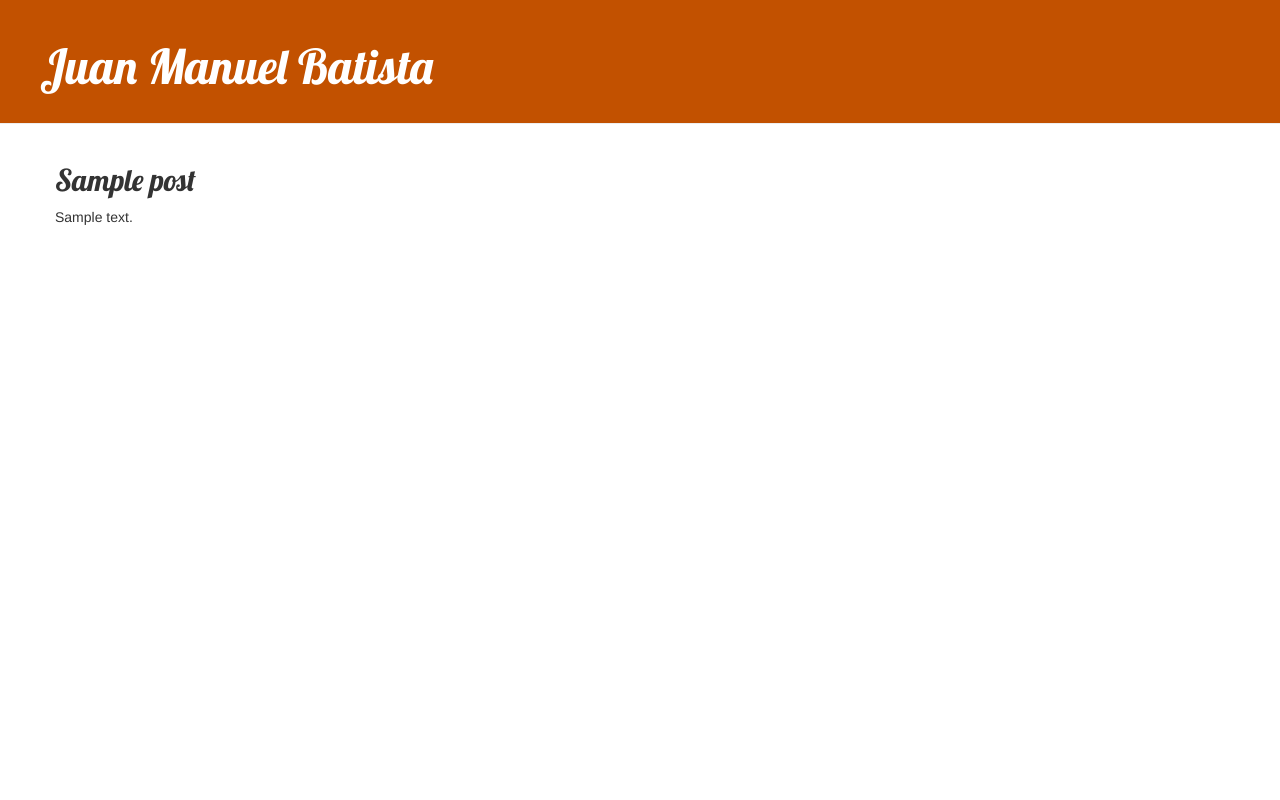
After one commit to JuanmaBatista/my-cv-virtual, a Django app: page /post/1/ in a window 1280 px wide. The commit adds this page. Run offline with Django 3.2, Linux system fonts and the light colour scheme; tables that the repository leaves empty hold one stand-in row (values such as "Sample post"); some libraries are stand-ins or nearby versions.

Commit message:
Agregadas vistas y plantilla para el detalle del cv así como también CSS para el sitio.

```diff
--- /dev/null
+++ b/cvpage/static/css/cvpage.css
@@ -0,0 +1,46 @@
+.page-header {
+    background-color: #C25100;
+    margin-top: 0;
+    padding: 20px 20px 20px 40px;
+}
+
+.page-header h1, .page-header h1 a, .page-header h1 a:visited, .page-header h1 a:active {
+    color: #ffffff;
+    font-size: 36pt;
+    text-decoration: none;
+}
+
+.content {
+    margin-left: 40px;
+}
+
+h1, h2, h3, h4 {
+    font-family: 'Lobster', cursive;
+}
+
+.date {
+    color: #828282;
+}
+
+.save {
+    float: right;
+}
+
+.post-form textarea, .post-form input {
+    width: 100%;
+}
+
+.top-menu, .top-menu:hover, .top-menu:visited {
+    color: #ffffff;
+    float: right;
+    font-size: 26pt;
+    margin-right: 20px;
+}
+
+.post {
+    margin-bottom: 70px;
+}
+
+.post h2 a, .post h2 a:visited {
+    color: #000000;
+}
--- /dev/null
+++ b/cvpage/templates/cvpage/base.html
@@ -0,0 +1,23 @@
+{% load static %}
+<html>
+    <head>
+        <title>CV Juan Manuel Batista</title>
+        <link rel="stylesheet" href="//maxcdn.bootstrapcdn.com/bootstrap/3.2.0/css/bootstrap.min.css">
+        <link rel="stylesheet" href="//maxcdn.bootstrapcdn.com/bootstrap/3.2.0/css/bootstrap-theme.min.css">
+        <link href='//fonts.googleapis.com/css?family=Lobster&subset=latin,latin-ext' rel='stylesheet' type='text/css'>
+        <link rel="stylesheet" href="{% static 'css/cvpage.css' %}">
+    </head>
+    <body>
+        <div class="page-header">
+        <h1><a href="/">Juan Manuel Batista</a></h1>
+        </div>
+        <div class="content container">
+            <div class="row">
+                <div class="col-md-8">
+                    {% block content %}
+                    {% endblock %}
+                </div>
+            </div>
+        </div>
+    </body>
+</html>
--- a/cvpage/templates/cvpage/post_list.html
+++ b/cvpage/templates/cvpage/post_detail.html
@@ -1,13 +1,8 @@
-<html>
-    <head>
-        <title>CV Juan Manuel Batista</title>
-    </head>
-    <body>
-        {% for post in posts %}
-    <div>
-        <h2><a href="">{{ post.title }}</a></h2>
+{% extends 'cvpage/base.html' %}
+
+{% block content %}
+    <div class="post">
+        <h2>{{ post.title }}</h2>
         <p>{{ post.text|linebreaksbr }}</p>
     </div>
-        {% endfor %}
-    </body>
-</html>
+{% endblock %}
--- a/cvpage/urls.py
+++ b/cvpage/urls.py
@@ -2,4 +2,5 @@ from django.urls import path
 from . import views
 urlpatterns = [
     path('', views.post_list, name='post_list'),
+    path('post/<int:pk>/', views.post_detail, name='post_detail'),
 ]
--- a/cvpage/views.py
+++ b/cvpage/views.py
@@ -1,7 +1,11 @@
 from django.shortcuts import render
 from django.utils import timezone
 from .models import Post
+from django.shortcuts import render, get_object_or_404
 
 def post_list(request):
     posts = Post.objects.all()
     return render(request, 'cvpage/post_list.html', {'posts': posts})
+def post_detail(request, pk):
+    post = get_object_or_404(Post, pk=pk)
+    return render(request, 'cvpage/post_detail.html', {'post': post})
```
